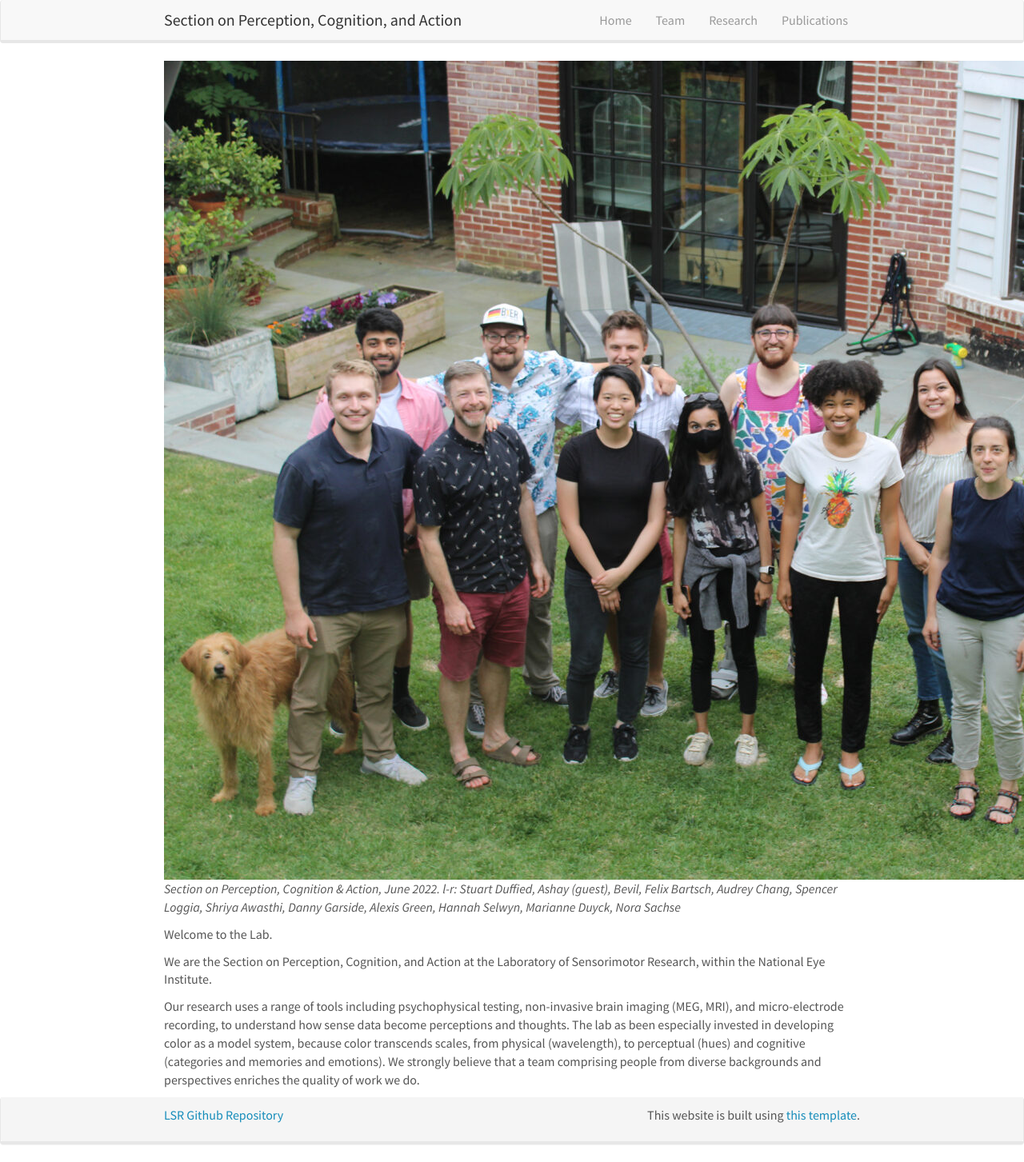
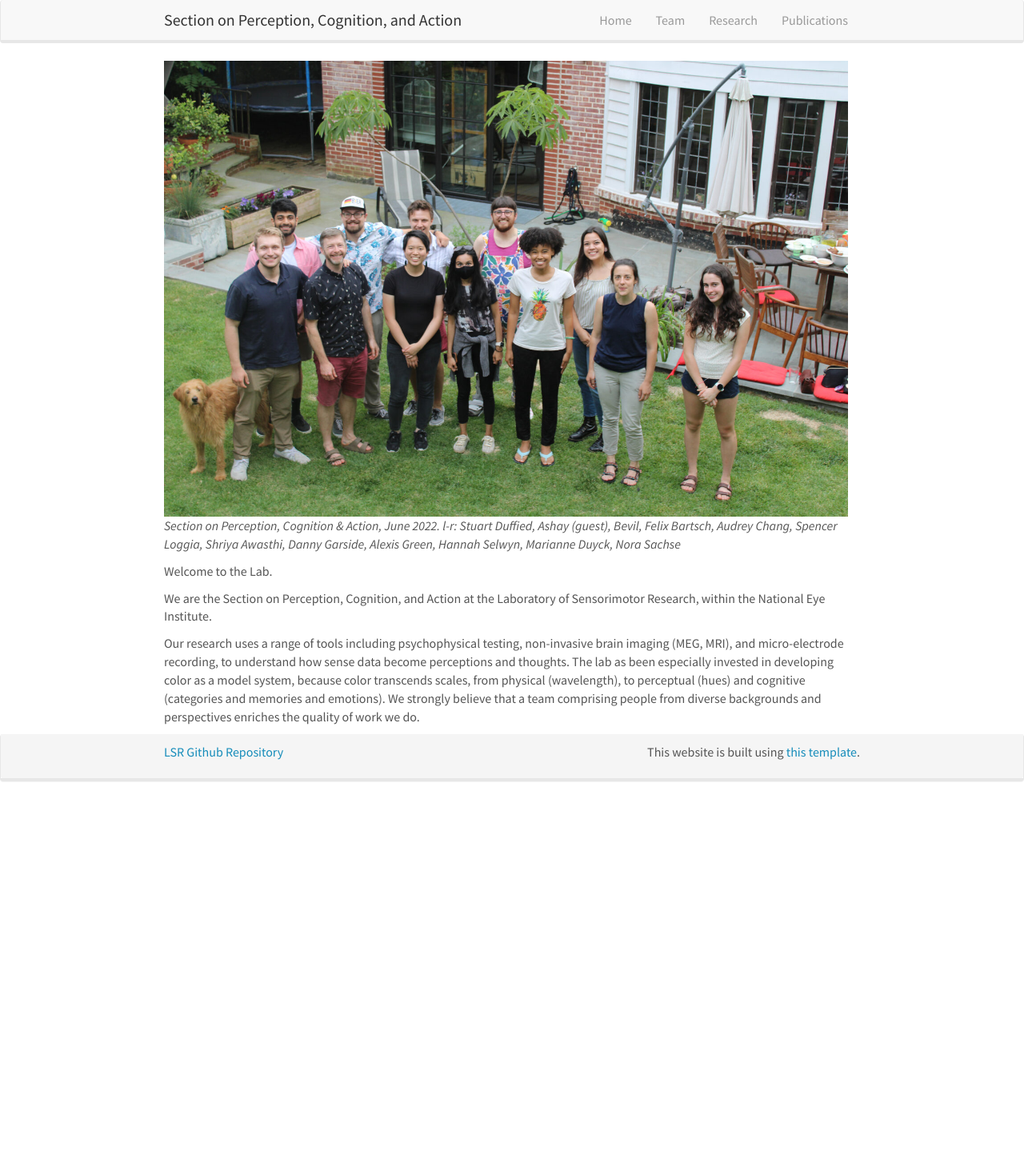
Before and after one commit to NEI-LSR/Section-on-Perception-Cognition-and-Action, a Jekyll site: the page built from _pages/home.md, in a window 1280 px wide. Shown: the whole page at 80% size. Built offline with Jekyll 4.4.1, drawn with Linux system fonts in a browser that asks for light colours; nearby versions of some CDN libraries; after the commit the page ends 999 px from its top, so only the background shows below that.

Commit message:
Update home.md

```diff
--- a/_pages/home.md
+++ b/_pages/home.md
@@ -5,7 +5,7 @@ sitemap: false
 permalink: /
 ---
 
-![](../../Section-on-Perception-Cognition-and-Action/images/team/ConwayLabJune2022LR-1536x1024.jpg)
+![](../../Section-on-Perception-Cognition-and-Action/images/team/ConwayLabJune2022LR-1536x1024.jpg){:width="100%"}
 *Section on Perception, Cognition & Action, June 2022. l-r: Stuart Duffied, Ashay (guest), Bevil, Felix Bartsch,  Audrey Chang, Spencer Loggia, Shriya Awasthi, Danny Garside, Alexis Green, Hannah Selwyn, Marianne Duyck, Nora Sachse*
 
 Welcome to the Lab.
```
